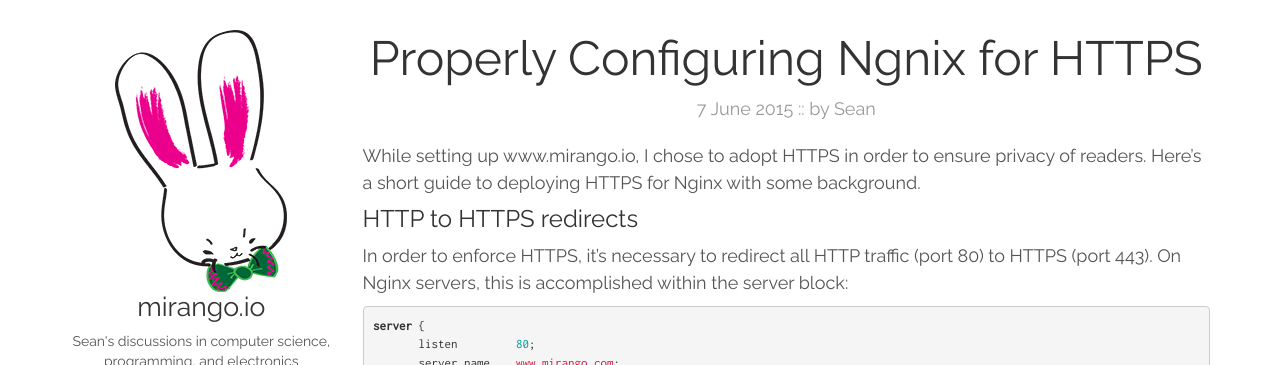
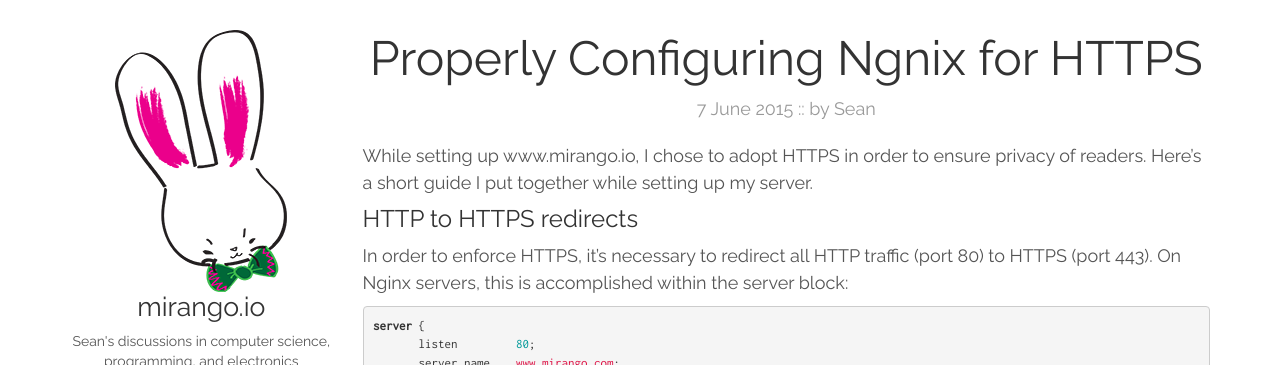
Before and after one commit to sdwalsh/mirango-2014, a Jekyll site: the page built from _posts/2015-06-07-configure-nginx-for-HTTPS.markdown, in a window 1280 px wide and 900 px high. Shown: the top 365 px of the window. Built offline with Jekyll 4.4.1, drawn with Linux system fonts in a browser that asks for light colours; nearby versions of some CDN libraries; some web fonts are replaced; Markdown is read by kramdown in place of the engine named in the settings.

Commit message:
edited intro

```diff
--- a/_posts/2015-06-07-configure-nginx-for-HTTPS.markdown
+++ b/_posts/2015-06-07-configure-nginx-for-HTTPS.markdown
@@ -7,7 +7,7 @@ description: "Configure Nginx while avoiding common pitfalls and vulnerabilities
 md: "June 7"
 ---
 
-While setting up www.mirango.io, I chose to adopt HTTPS in order to ensure privacy of readers.  Here's a short guide to deploying HTTPS for Nginx with some background.
+While setting up www.mirango.io, I chose to adopt HTTPS in order to ensure privacy of readers.  Here's a short guide I put together while setting up my server.
 
 <h3 class="sub-title">HTTP to HTTPS redirects</h3>
 
```
